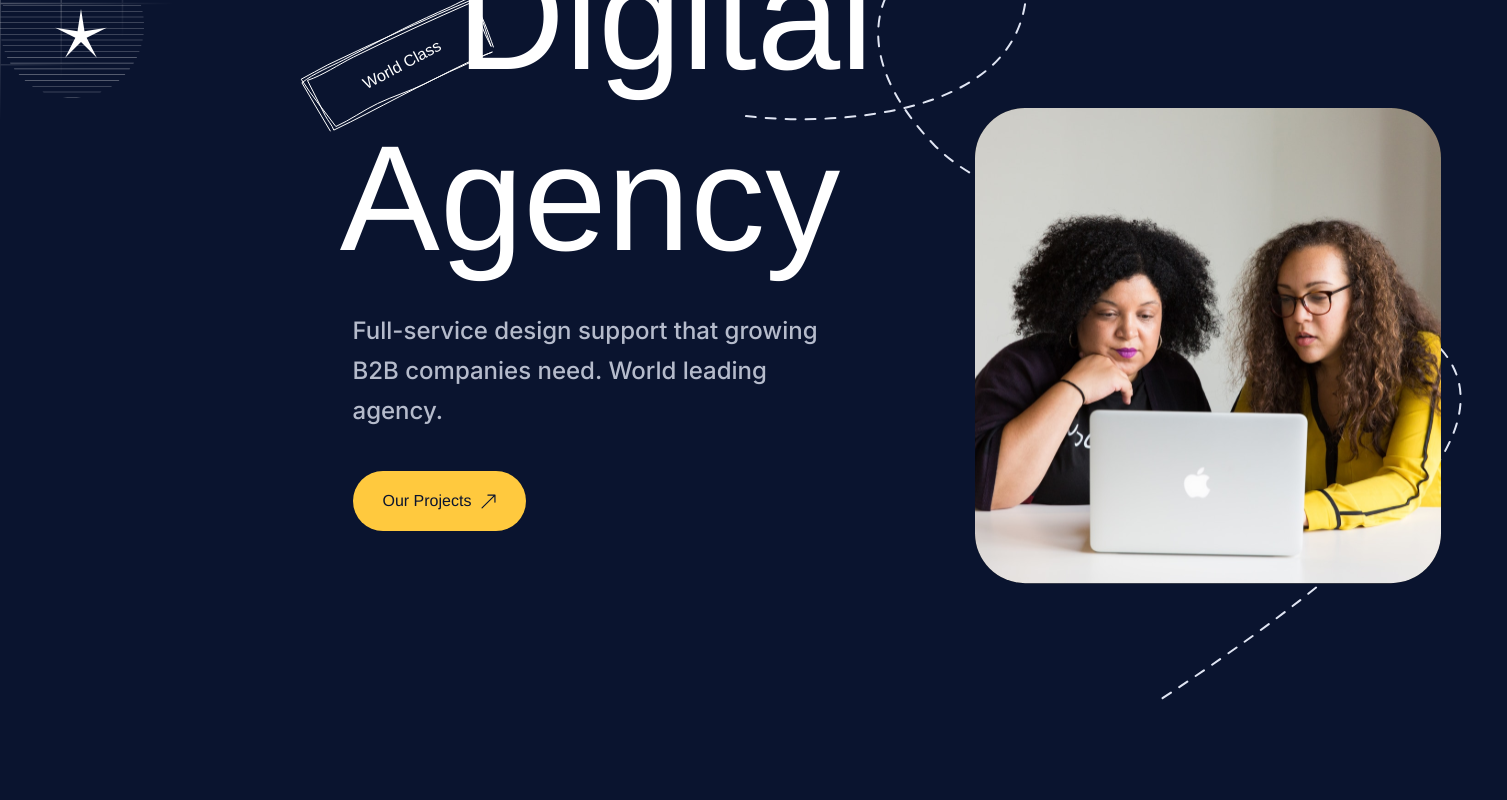
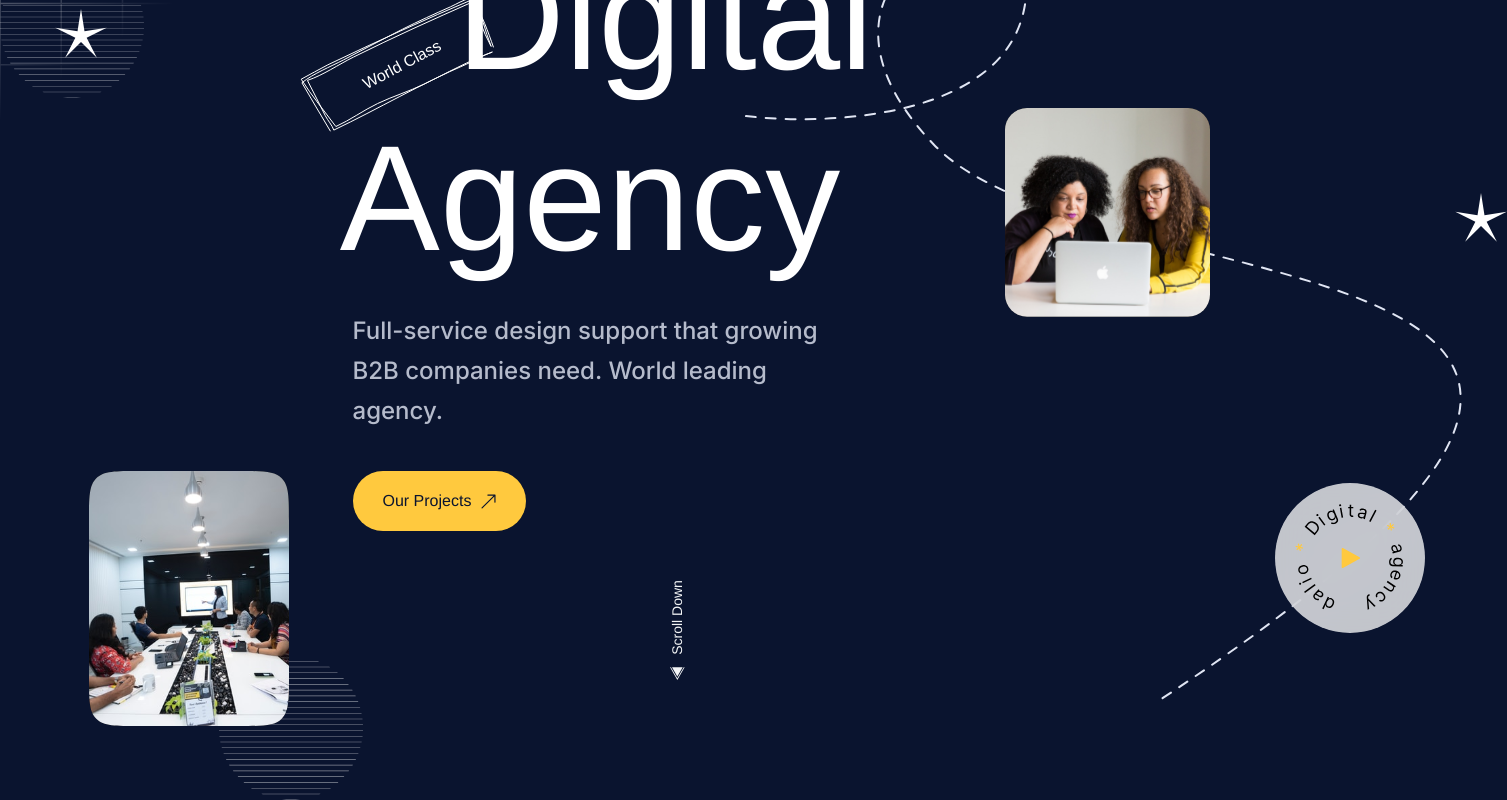
Before and after one commit to mustafakba/baykar-task, a Vue app: page / in a window 1280 px wide. Shown: the part 241-1041 px from the top of the page, 1507 px wide, since content can reach past the window. Before the commit the page ends 944 px from the top, so only its background shows below. Built offline with nearby package versions, Linux system fonts and the light colour scheme; what prettier-plugin-tailwindcss would draw is missing.

Commit message:
homepage end

```diff
--- a/src/components/HomePage.vue
+++ b/src/components/HomePage.vue
@@ -1,4 +1,5 @@
 <template>
+<!--    NAVBAR START-->
     <navbar>
         <div class="cont flex items-center justify-evenly py-5 mr-20">
             <div style="margin-top: 5px; margin-right: 50px" class="logo py-2.5 ">
@@ -26,6 +27,9 @@
             </div>
         </div>
     </navbar>
+<!--    NAVBAR END -->
+
+<!--MAIN SECTION START-->
     <section class="relative mr-5" id="main">
         <div class="title mr-20">
             <h2 class="relative digital">Digital
@@ -37,19 +41,39 @@
                 <img class="relative rotate-lines" src="../image/group-line.svg" alt="">
             </div>
             <h2 class="title agency  relative">Agency
-                <img class="absolute right-image ml-2.5" src="../image/homepage-right.svg" alt="">
+                <div class="right-image absolute">
+                    <div class="right-star relative">
+                        <img class=" right-image ml-2.5" src="../image/homepage-right.svg" alt="">
+                        <img class="absolute right-image-star" src="../image/star.svg" alt="">
+                        <img class="absolute right-image-bottom-circle" src="../image/right-circle.svg" alt="">
+                    </div>
+                </div>
             </h2>
         </div>
         <div class="explain">
             <p class="explain-text">Full-service design support that growing B2B companies need. World leading agency.</p>
-            <div class="our-project">
+            <div class="our-project flex relative">
                 <button class="yellow-button flex items-center ">Our Projects
                     <img style="width: 15px; height: 15px" class="ml-2.5" src="../image/turn.svg" alt="">
                 </button>
+                <img class="absolute left-image" src="../image/homepage-left-photo.svg" alt="">
+                <img class="eclipse" src="../image/eclipse-ball.svg" alt="">
+
             </div>
         </div>
 
     </section>
+<!--MAIN SECTION END-->
+
+<!--    SCROLL SECTION START-->
+    <section class="scroll-section">
+        <div class="scroll-down absolute flex items-center justify-center flex-col">
+            <span class="rotate-scroll">Scroll Down</span>
+            <img class="scroll-img" src="../image/scroll-down.svg" alt="">
+        </div>
+    </section>
+<!--SCROLL SECTION ENDED-->
+
 </template>
 
 <script>
@@ -111,6 +135,20 @@ export default {
                 top: 0;
                 left:945px ;
                 margin-left: 30px!important;
+                z-index:1;
+                .right-image-star{
+                    top:85px;
+                    left:480px;
+                }
+                .right-image-bottom-circle{
+                    top: 375px;
+                    left: 300px;
+                    z-index: 99;
+                     background: rgba(255, 255, 255, 0.5);
+                    backdrop-filter: blur(25px);
+                    border-radius: 50%;
+                    opacity: 2;
+                }
             }
         }
         h2{
@@ -150,8 +188,6 @@ export default {
             margin-right:50px ;
         }
         .our-project{
-            display: flex;
-            flex-direction: row;
             width: 200px;
             margin-top: 40px;
             .yellow-button{
@@ -162,7 +198,37 @@ export default {
                 background-color: #FFC93E;
                 height: 60px;
             }
+            .left-image{
+                top: 0px;
+                right: 264px;
+                z-index:2;
+            }
+            .eclipse{
+                position: absolute;
+                top: 190px;
+                right: 190px;
+                z-index: 1;
+                opacity: .5;
+            }
         }
     }
 }
+
+.scroll-down{
+    top: 850px;
+    left: 50%;
+    .rotate-scroll{
+        transform: rotate(270deg);
+        color: #F3F5F6;
+        font-size: 14px;
+        font-weight: 400;
+        line-height: 17px;
+
+    }
+    .scroll-img{
+        width: 15px;
+        height: 15px;
+        margin-top: 40px;
+    }
+}
 </style>
```
